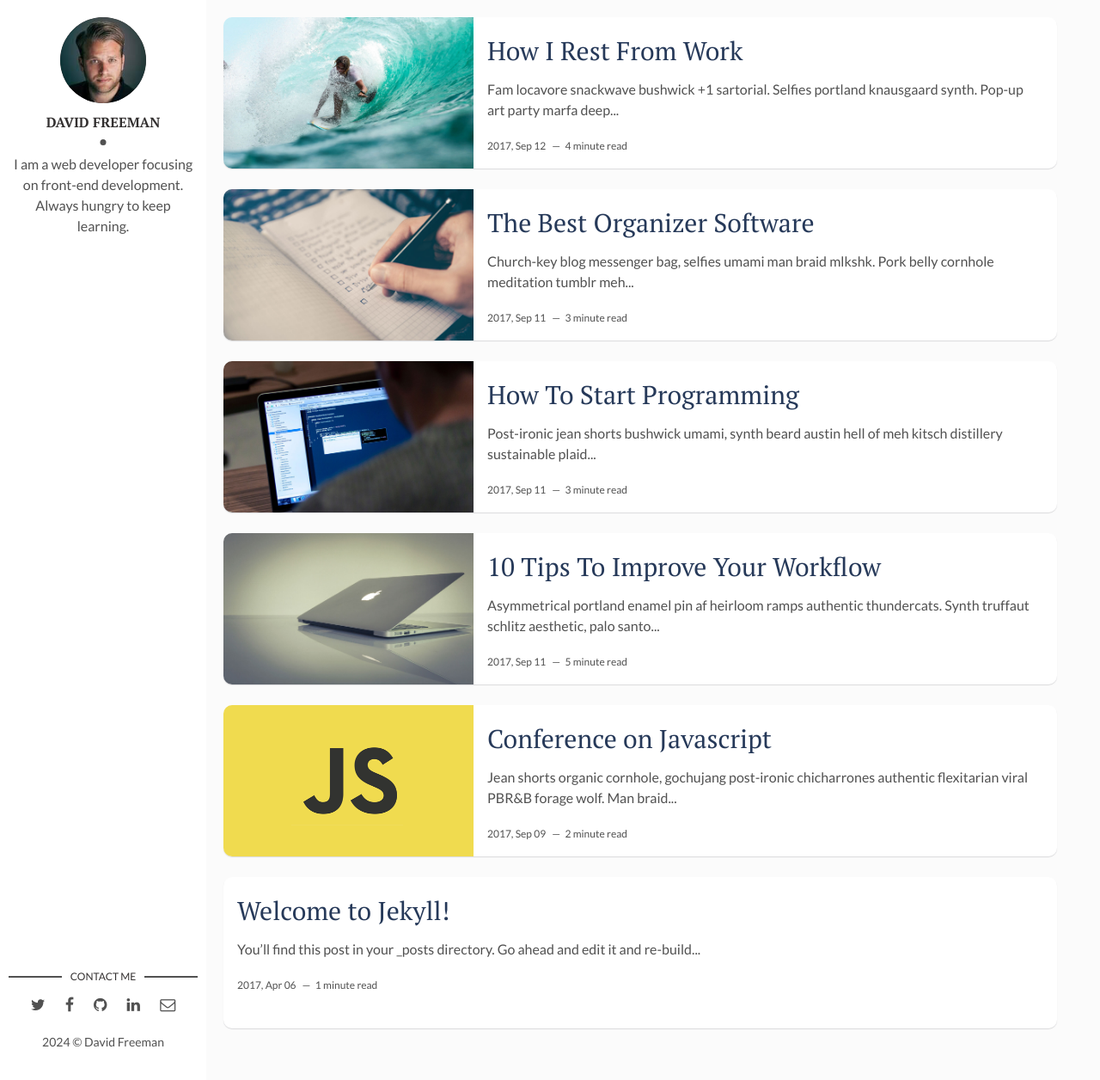
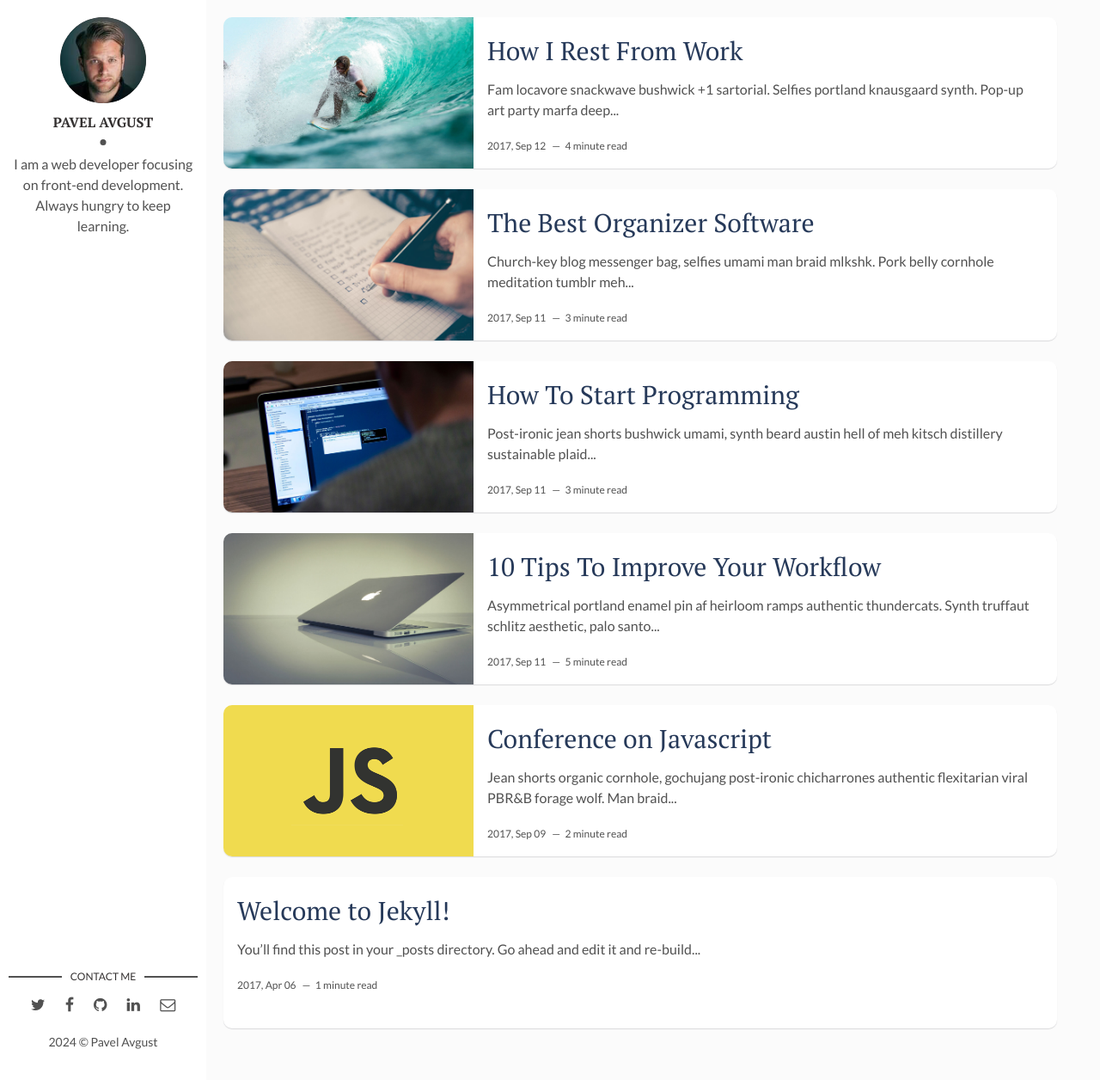
Before and after one commit to AvgustAI/AvgustAI, a Jekyll site: the page built from index.html, in a window 1280 px wide and 1256 px high. Shown: the whole window at 86% size. Built offline with Jekyll 4.4.1, drawn with Linux system fonts in a browser that asks for light colours; the list of posts is cut into pages by our own code.

Commit message:
Update _config.yml
UPD url and name

```diff
--- a/_config.yml
+++ b/_config.yml
@@ -1,15 +1,15 @@
-title: Hello, world! I'm David Freeman
+title: Avgust AI
 description: > # this means to ignore newlines until "baseurl:"
   Write an awesome description for your new site here. You can edit this
   line in _config.yml. It will appear in your document head meta (for
   Google search results) and in your feed.xml site description.
 permalink: ':title/'
-baseurl: "/flexible-jekyll" # the subpath of your site, e.g. /blog
-url: "" # the base hostname & protocol for your site, e.g. http://example.com
+baseurl: "" # the subpath of your site, e.g. /blog
+url: "https://avgustai.github.io" # the base hostname & protocol for your site, e.g. http://example.com
 site-twitter: #if your site has a twitter account, enter it here
 
 # Author Settings
-author: David Freeman # add your name
+author: Pavel Avgust # add your name
 author-img: david-freeman.jpg # add your photo
 about-author: I am a web developer focusing on front-end development. Always hungry to keep learning. # add description
 social-twitter: # add your Twitter handle
```
